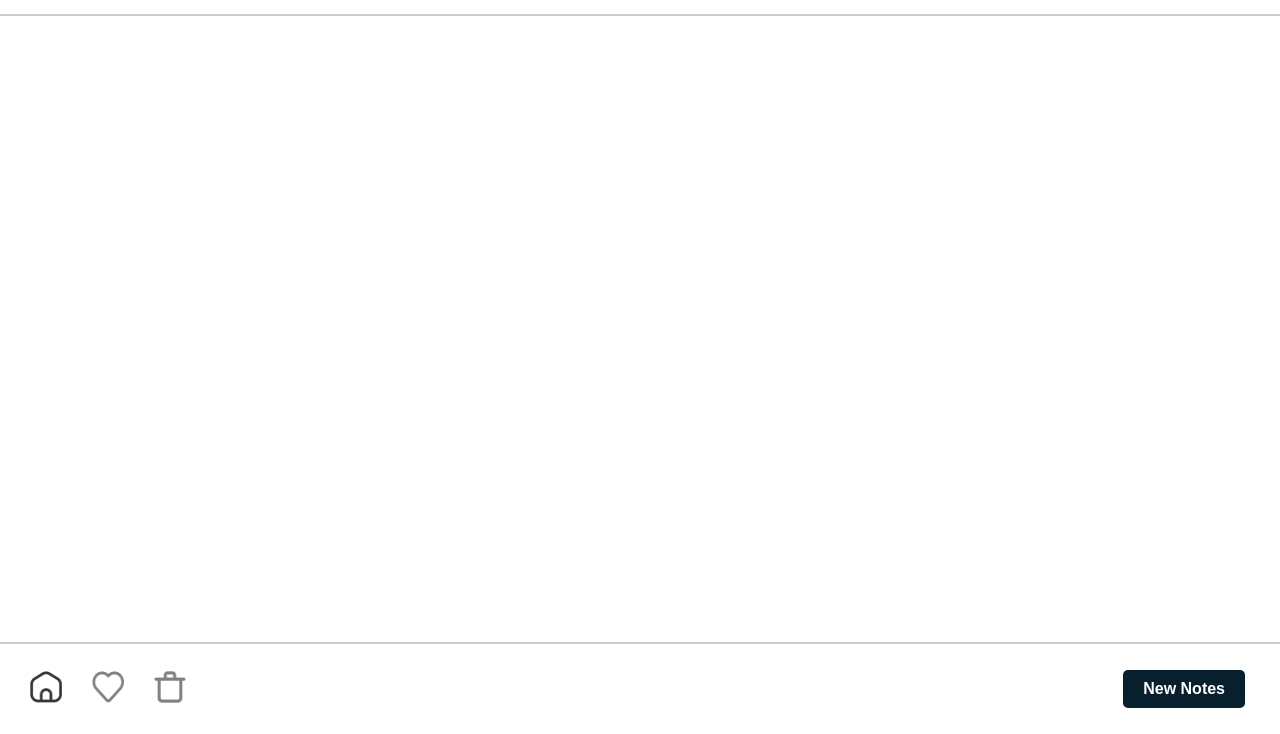
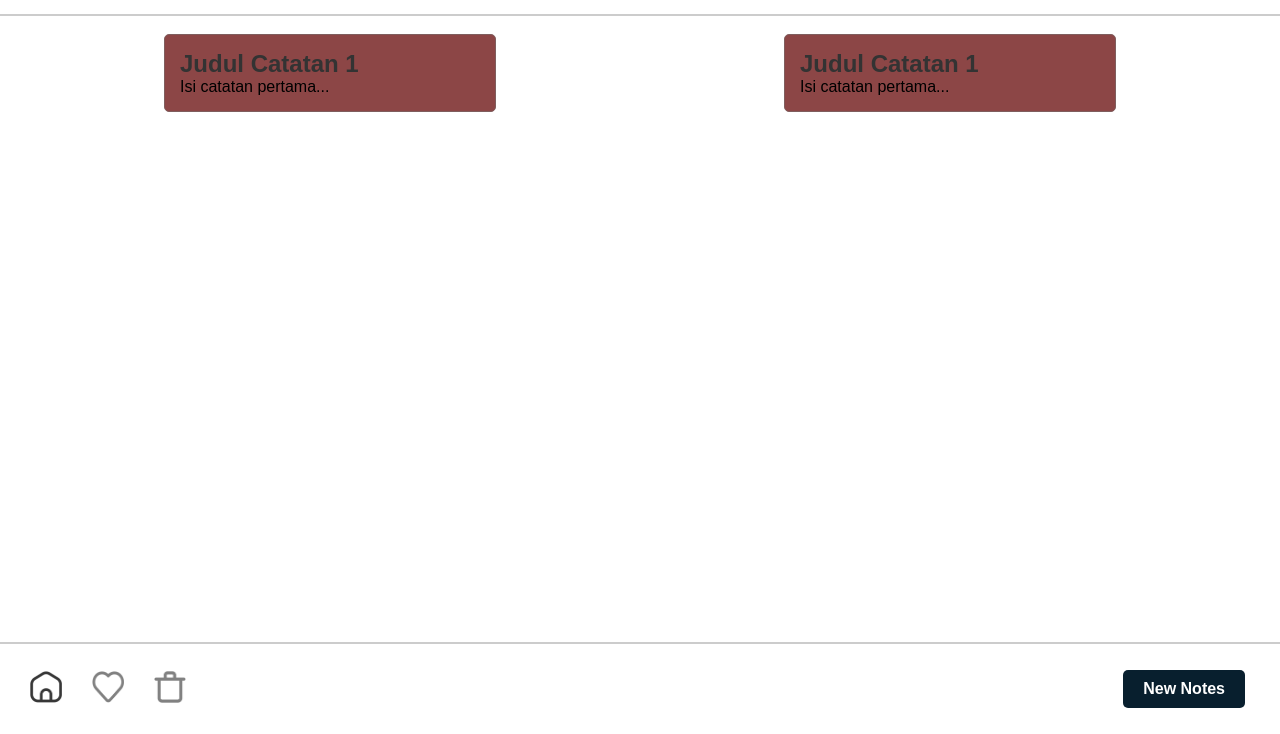
Before and after one commit to glunoty/NoteIt, a plain HTML site: page index.html in a window 1280 px wide. Shown: the part 66-800 px from the top of the page. Drawn offline with Linux system fonts and the light colour scheme.

Commit message:
cobacoba

```diff
--- a/index.html
+++ b/index.html
@@ -19,6 +19,22 @@
         </nav>
     </div>
 
+    <div class="notes-container">
+        <!-- Setiap catatan akan menjadi anak dari container ini -->
+        <div class="note">
+            <h2>Judul Catatan 1</h2>
+            <p>Isi catatan pertama...</p>
+        </div>
+
+        <div class="note">
+            <h2>Judul Catatan 1</h2>
+            <p>Isi catatan pertama...</p>
+        </div>
+
+        <!-- Tambahkan catatan-catatan lainnya sesuai kebutuhan -->
+    </div>
+
+
     <div class="botcontainer">
         <nav class="botwrapper">
             <ul class="botnavigation">
--- a/style.css
+++ b/style.css
@@ -8,7 +8,7 @@
     display: flex;
     justify-content: center;
     width: 100%;
-    height: 100vh;
+    height: 70px;
     background-color: rgb(255, 255, 255);
 }
 
@@ -113,3 +113,26 @@ li.search img {
 .custom-button:hover {
     background-color: #152f40; /* Ganti warna latar belakang saat tombol dihover */
 }
+
+/* C O N T E N T */
+/* Gaya untuk catatan */
+.notes-container {
+    display: flex;
+    flex-wrap: wrap;
+    justify-content: space-around;
+    padding: 20px;
+    margin-top: 0; /* Sesuaikan dengan tinggi top navigation */
+}
+
+.note {
+    background-color: #8c4646;
+    border: 1px solid #7f5e5e;
+    border-radius: 5px;
+    padding: 15px;
+    margin: 10px;
+    width: 300px; /* Sesuaikan dengan lebar yang diinginkan */
+}
+
+.note h2 {
+    color: #333;
+}
```
